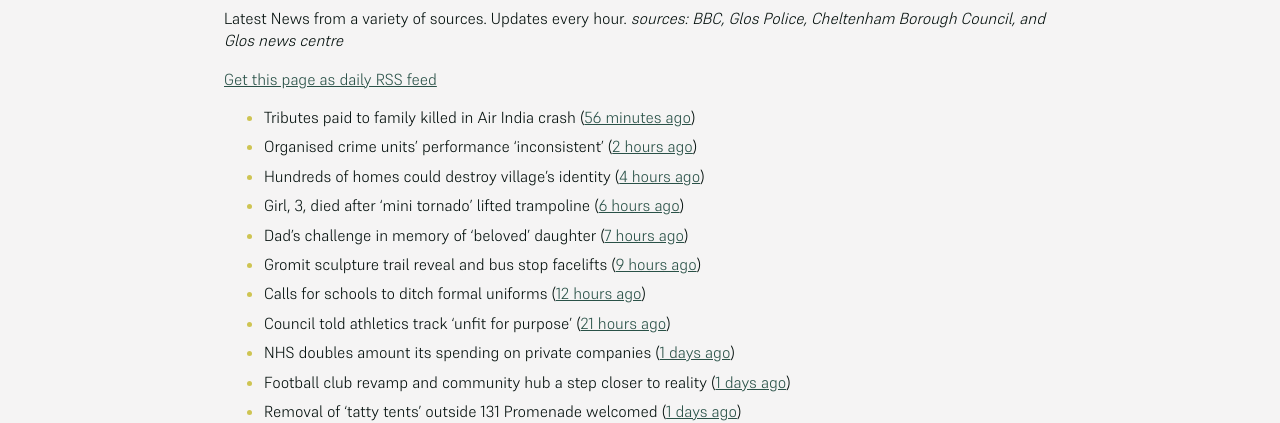
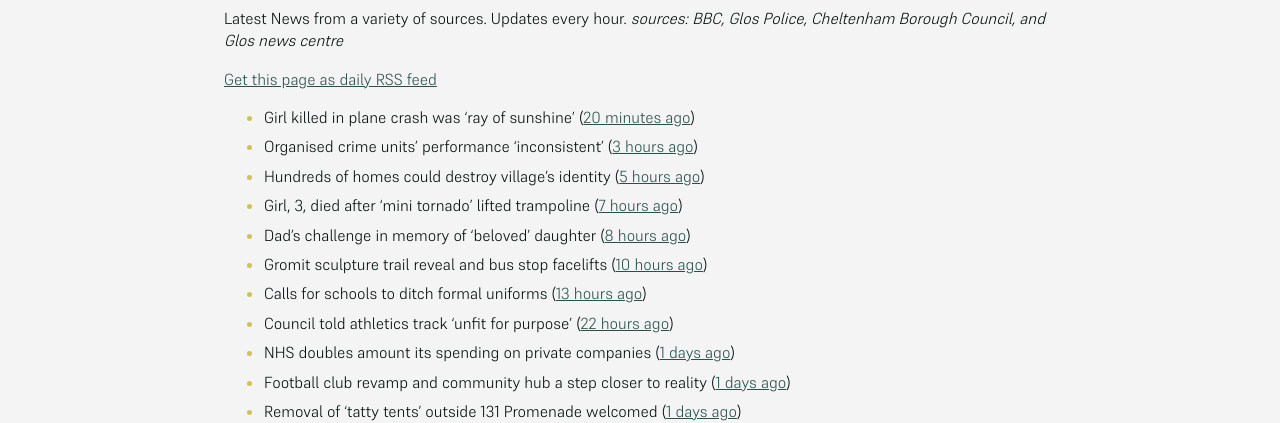
Before and after one commit to mat-0/cheltenham-open-data, a Jekyll site: the page built from _pages/news.md, in a window 1280 px wide. Shown: the part 266-689 px from the top of the page. Built offline with Jekyll 4.4.1, drawn with Linux system fonts in a browser that asks for light colours.

Commit message:
Updated 2025-06-12 18:58:22

```diff
--- a/_pages/news.md
+++ b/_pages/news.md
@@ -12,14 +12,14 @@ _sources: BBC, Glos Police, Cheltenham Borough Council, and Glos news centre_
 [Get this page as daily RSS feed](/daily.rss)
 
 <!-- news_marker starts -->
-- Tributes paid to family killed in Air India crash ([56 minutes ago](https://www.bbc.com/news/articles/cq69npp0l9no))
-- Organised crime units' performance 'inconsistent' ([2 hours ago](https://www.bbc.com/news/articles/c8rezd6j42vo))
-- Hundreds of homes could destroy village's identity ([4 hours ago](https://www.bbc.com/news/articles/cdj9vnpx82po))
-- Girl, 3, died after 'mini tornado' lifted trampoline ([6 hours ago](https://www.bbc.com/news/articles/cx2j9p12m52o))
-- Dad's challenge in memory of 'beloved' daughter ([7 hours ago](https://www.bbc.com/news/articles/c3e5qzklpzpo))
-- Gromit sculpture trail reveal and bus stop facelifts ([9 hours ago](https://www.bbc.com/news/articles/c706p9w35xeo))
-- Calls for schools to ditch formal uniforms ([12 hours ago](https://www.bbc.com/news/articles/c79eg0w59y8o))
-- Council told athletics track 'unfit for purpose' ([21 hours ago](https://www.bbc.com/news/articles/cvg76n7dxn9o))
+- Girl killed in plane crash was 'ray of sunshine' ([20 minutes ago](https://www.bbc.com/news/articles/cq69npp0l9no))
+- Organised crime units' performance 'inconsistent' ([3 hours ago](https://www.bbc.com/news/articles/c8rezd6j42vo))
+- Hundreds of homes could destroy village's identity ([5 hours ago](https://www.bbc.com/news/articles/cdj9vnpx82po))
+- Girl, 3, died after 'mini tornado' lifted trampoline ([7 hours ago](https://www.bbc.com/news/articles/cx2j9p12m52o))
+- Dad's challenge in memory of 'beloved' daughter ([8 hours ago](https://www.bbc.com/news/articles/c3e5qzklpzpo))
+- Gromit sculpture trail reveal and bus stop facelifts ([10 hours ago](https://www.bbc.com/news/articles/c706p9w35xeo))
+- Calls for schools to ditch formal uniforms ([13 hours ago](https://www.bbc.com/news/articles/c79eg0w59y8o))
+- Council told athletics track 'unfit for purpose' ([22 hours ago](https://www.bbc.com/news/articles/cvg76n7dxn9o))
 - NHS doubles amount its spending on private companies ([1 days ago](https://www.bbc.com/news/articles/cy0jzvxwr4xo))
 - Football club revamp and community hub a step closer to reality ([1 days ago](https://gloucesternewscentre.co.uk/football-club-revamp-and-community-hub-a-step-closer-to-reality/))
 - Removal of ‘tatty tents’ outside 131 Promenade welcomed ([1 days ago](https://gloucesternewscentre.co.uk/removal-of-tatty-tents-outside-131-promenade-welcomed/))
```
Also changed, not shown: _data/flood.json (+5 -27 lines), _pages/fix-my-street.md (+1 -1 lines), index.md (+5 -5 lines).
